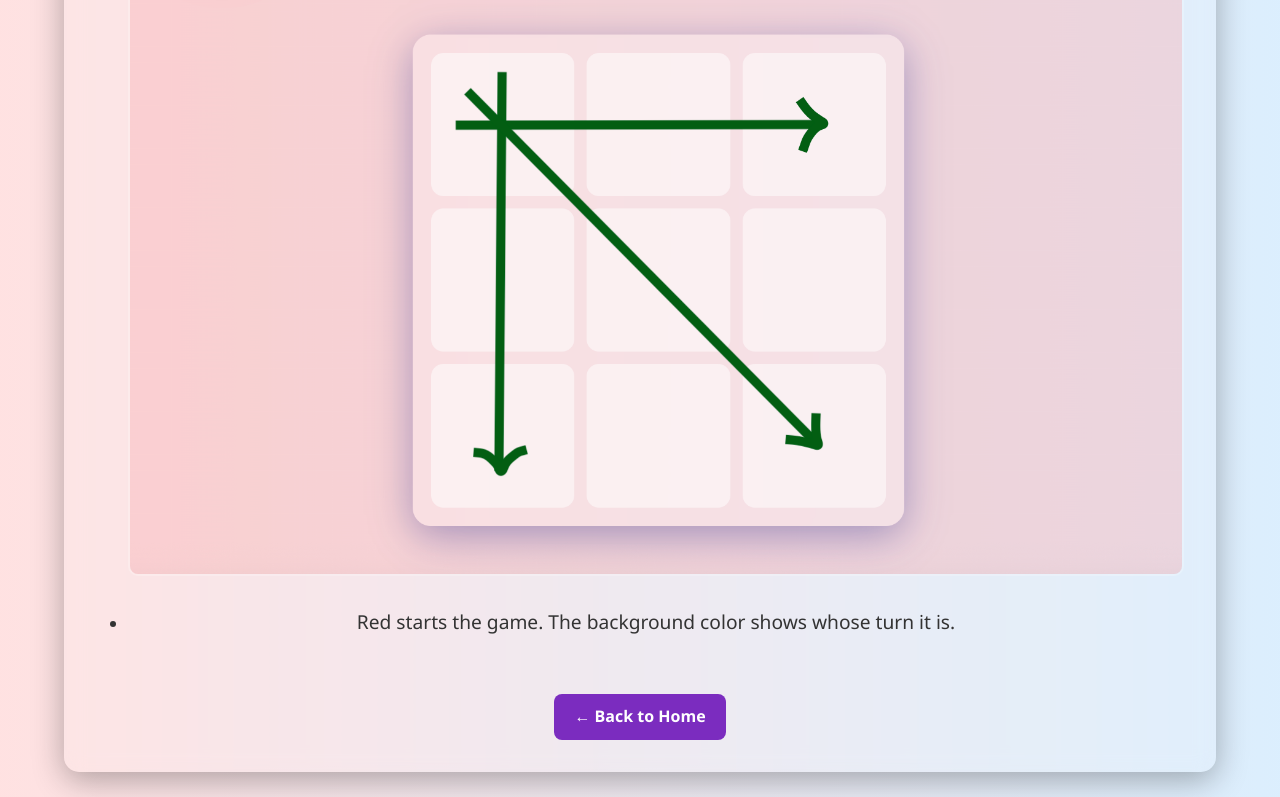
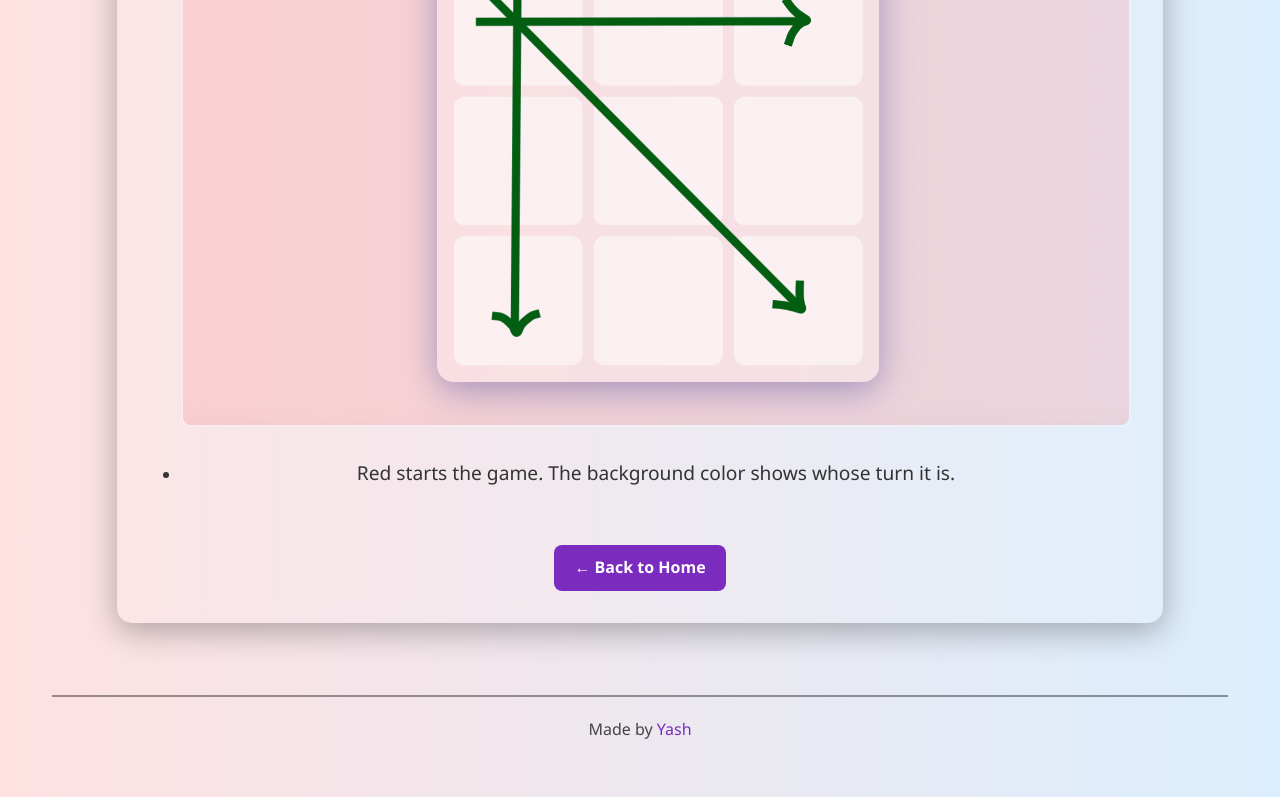
Before and after one commit to hypnoastic/blink-tac-toe-game, a React (Vite) app: page /how-to-play in a window 1280 px wide. Shown: the part 2000-2797 px from the top of the page. Built offline with nearby package versions, Linux system fonts and the light colour scheme.

Commit message:
CSS Tweaks
fixed padding, margin and created a new footer component

```diff
--- /dev/null
+++ b/src/Components/footer.jsx
@@ -0,0 +1,12 @@
+import React from 'react';
+import '../Styles/Footer.css';
+
+function Footer() {
+    return (
+        <div className="footer">
+            <p>Made by <a href="https://www.linkedin.com/in/hypnoastic" target="_blank">Yash</a></p>
+        </div>
+    );
+}
+
+export default Footer;
--- a/src/Pages/Game.jsx
+++ b/src/Pages/Game.jsx
@@ -4,6 +4,7 @@ import '../Styles/Game.css';
 import WinBanner from '../Components/WinBanner';
 import Navbar from '../Components/Navbar';
 import emojiCategories from '../EmojiCategories';
+import Footer from '../Components/Footer';
 
 const Game = () => {
     const location = useLocation();
@@ -166,6 +167,7 @@ const Game = () => {
                 </div>
             </div>
 
+
             {showWinBanner && (
                 <WinBanner
                     winner={winner}
@@ -174,7 +176,9 @@ const Game = () => {
                     isUltimateWin={ultimateWinner !== null}
                 />
             )}
+            <Footer/>
         </div>
+
     );
 };
 
--- a/src/Pages/Home.jsx
+++ b/src/Pages/Home.jsx
@@ -3,6 +3,7 @@ import { useNavigate, Link } from 'react-router-dom';
 import emojiCategories from '../emojiCategories';
 import '../styles/Home.css';
 import Navbar from '../Components/Navbar';
+import Footer from '../Components/Footer';
 
 
 
@@ -67,9 +68,7 @@ function Home() {
 
             <button className="start-button" onClick={handleStart}>Start Game</button>
 
-            <div className="footer">
-                <p>Made by <a href="https://www.linkedin.com/in/hypnoastic" target="_blank">Yash</a></p>
-            </div>
+            <Footer/>
         </div>
     );
 }
--- a/src/Pages/HowToPlay.jsx
+++ b/src/Pages/HowToPlay.jsx
@@ -5,6 +5,7 @@ import Navbar from '../components/Navbar.jsx';
 import Category from '../Assets/category.png'
 import Emoji from '../Assets/emoji.png'
 import Winner from '../Assets/win.png'
+import Footer from "../Components/footer.jsx";
 
 function HowToPlay() {
     return (
@@ -43,6 +44,7 @@ function HowToPlay() {
                     <Link to="/" className="back-home-btn">← Back to Home</Link>
                 </div>
             </div>
+            <Footer/>
         </div>
     );
 }
--- /dev/null
+++ b/src/Styles/Footer.css
@@ -0,0 +1,32 @@
+/* Footer Styling */
+.footer {
+    font-size: 0.95rem;
+    color: #888;
+    text-align: center;
+    padding: 20px;
+    width: 100%;
+    border-top: 2px solid rgba(0, 0, 0, 0.4);
+    position: relative;
+    bottom: 0;
+}
+
+.footer p {
+    font-size: 1rem;
+    color: #444;
+    font-weight: 500;
+}
+
+.footer a {
+    color: #7b2cbf;
+    text-decoration: none;
+}
+
+.footer a:hover {
+    text-decoration: underline;
+}
+.player1{
+    color: #ff2e2e;
+}
+.player2{
+    color: #0b88fa;
+}
--- a/src/Styles/Game.css
+++ b/src/Styles/Game.css
@@ -1,4 +1,5 @@
 .game-container {
+    padding: 20px;
     display: flex;
     flex-direction: column;
     align-items: center;
@@ -17,6 +18,7 @@
 
 .game-content {
     margin-top:40px;
+    margin-bottom: 35px;
     display: flex;
     flex-direction: column;
     align-items: center;
@@ -145,6 +147,8 @@
     background: rgba(255, 215, 0, 0.2);
 }
 
+
+
 @keyframes pulse {
     0% { transform: scale(1); }
     50% { transform: scale(1.05); }
--- a/src/Styles/Home.css
+++ b/src/Styles/Home.css
@@ -133,45 +133,12 @@ body {
     cursor: pointer;
     transition: transform 0.3s ease, background-color 0.3s ease;
     margin-top: 20px;
+    margin-bottom: 130px;
 }
 
 .start-button:hover {
     background-color: #6a1eb0;
     transform: scale(1.1); /* Increases the size of the button by 10% */
-}
-/* Footer Styling */
-.footer {
-    font-size: 0.95rem;
-    color: #888;
-    text-align: center;
-    padding: 20px;
-    width: 100%;
-    border-top: 2px solid #ddd; /* Adds a line separator */
-    position: relative;
-    bottom: 0;
-    margin-top: 130px;
-}
-
-/* Footer Text */
-.footer p {
-    font-size: 1rem;
-    color: #444;
-    font-weight: 500;
-}
-
-.footer a {
-    color: #7b2cbf;
-    text-decoration: none;
-}
-
-.footer a:hover {
-    text-decoration: underline;
-}
-.player1{
-    color: #ff2e2e;
-}
-.player2{
-    color: #0b88fa;
 }
 
 /* Responsive Design Adjustments */
--- a/src/Styles/HowToPlay.css
+++ b/src/Styles/HowToPlay.css
@@ -1,6 +1,8 @@
 .how-to-play-page {
-    min-height: 100vh;
-    padding-top: 1rem;
+    display: flex;
+    flex-direction: column;
+    align-items: center;
+    padding: 20px;
 }
 
 .how-to-play-content {
@@ -13,8 +15,8 @@
     background: rgba(255, 255, 255, 0.1);
     padding: 2rem;
     border-radius: 15px;
-    max-width: 1200px;
-    width: 100%;
+    margin: 40px 20px;
+    width: 94%;
     backdrop-filter: blur(10px);
     box-shadow: 0 8px 32px rgba(0, 0, 0, 0.3);
 }
--- a/src/Styles/Navbar.css
+++ b/src/Styles/Navbar.css
@@ -27,17 +27,17 @@
 }
 
 .navbar-title:hover {
-    color: #d1b3ff;
+    color: white;
 }
 
 .navbar-links .how-to-play-link {
     text-decoration: none;
     font-size: 1rem;
-    color: white;
+    color: rgba(106, 30, 176);
     transition: color 0.3s;
     padding: 0;
 }
 
 .navbar-links .how-to-play-link:hover {
-    color: #d1b3ff;
+    color: white;
 }
```
